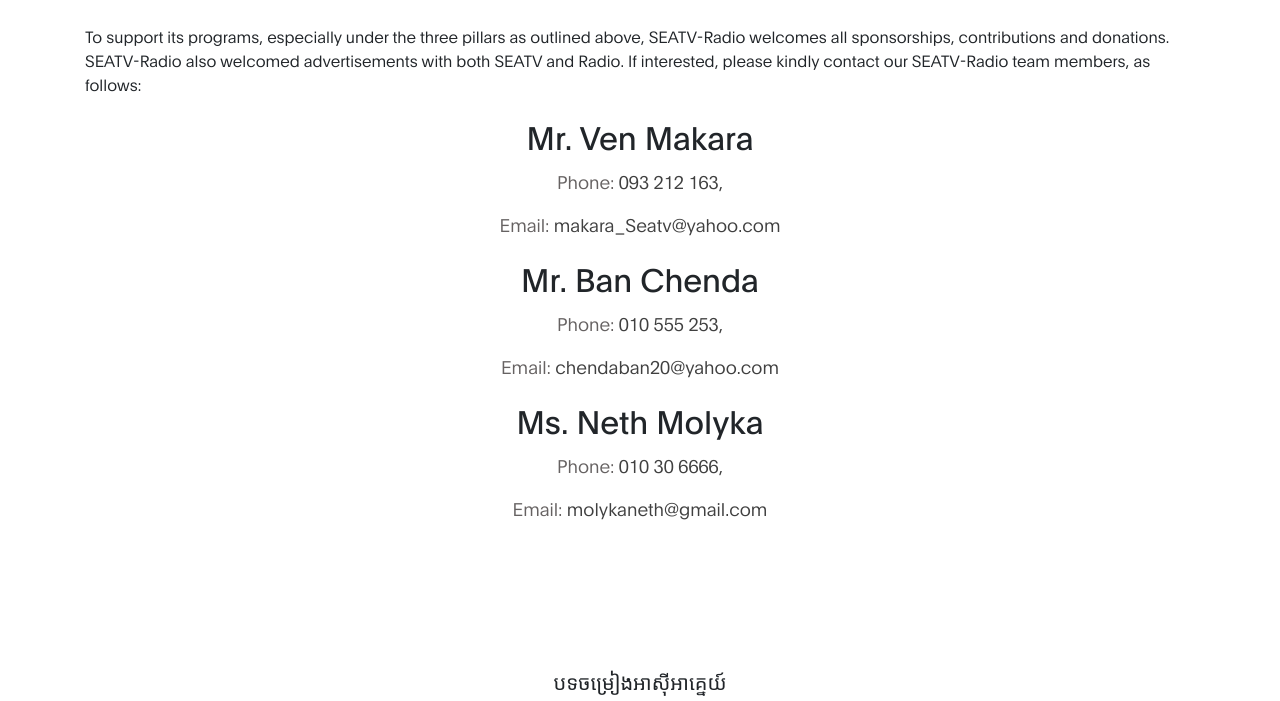
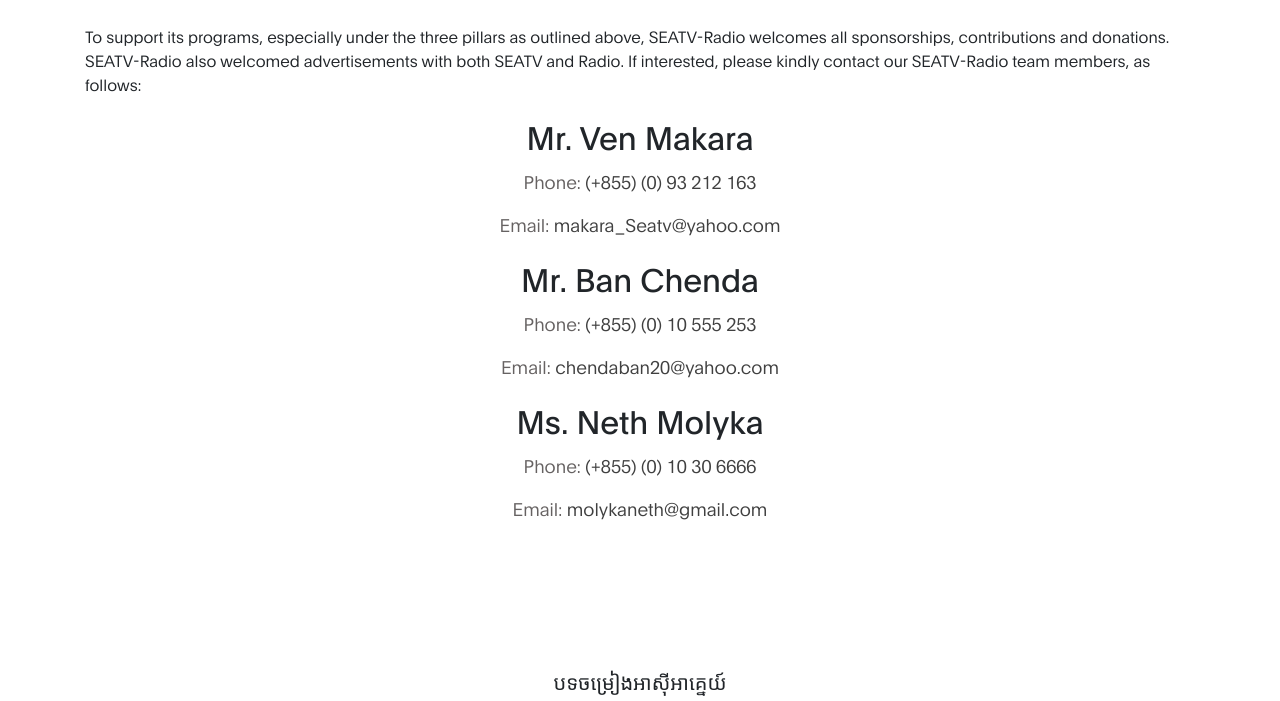
Before and after one commit to netlinklive/webpage, a plain HTML site: page SEATV app web/ទំនាក់ទំនង.html in a window 1280 px wide. Shown: the part 1852-2553 px from the top of the page. Drawn offline with Linux system fonts and the light colour scheme.

Commit message:
Update ទំនាក់ទំនង.html

```diff
--- a/SEATV app web/ទំនាក់ទំនង.html
+++ b/SEATV app web/ទំនាក់ទំនង.html
@@ -88,17 +88,17 @@
             <div class="row">
               <div class="col-lg-12 text-center" data-aos="fade-up">
                 <h2>Mr. Ven Makara</h2>
-                <p>Phone: <a href="tel:+85593212168">093 212 163,
+                <p>Phone: <a href="tel:+85593212168"> (+855) (0) 93 212 163
                 </a></p>
                 <p>Email: <a href="mailto: makara_Seatv@yahoo.com">makara_Seatv@yahoo.com</a></p>
 
                 <h2>Mr. Ban Chenda</h2>
-                <p>Phone: <a href="tel:+85510555253">010 555 253,
+                <p>Phone: <a href="tel:+85510555253"> (+855) (0) 10 555 253
                 </a></p>
                 <p>Email: <a href="mailto: chendaban20@yahoo.com">chendaban20@yahoo.com</a></p>
 
                 <h2>Ms. Neth Molyka</h2>
-                <p>Phone: <a href="tel:+85510306666">010 30 6666,
+                <p>Phone: <a href="tel:+85510306666"> (+855) (0) 10 30 6666
                 </a></p>
                 <p>Email: <a href="mailto: molykaneth@gmail.com">molykaneth@gmail.com</a></p>
               </div>
```
